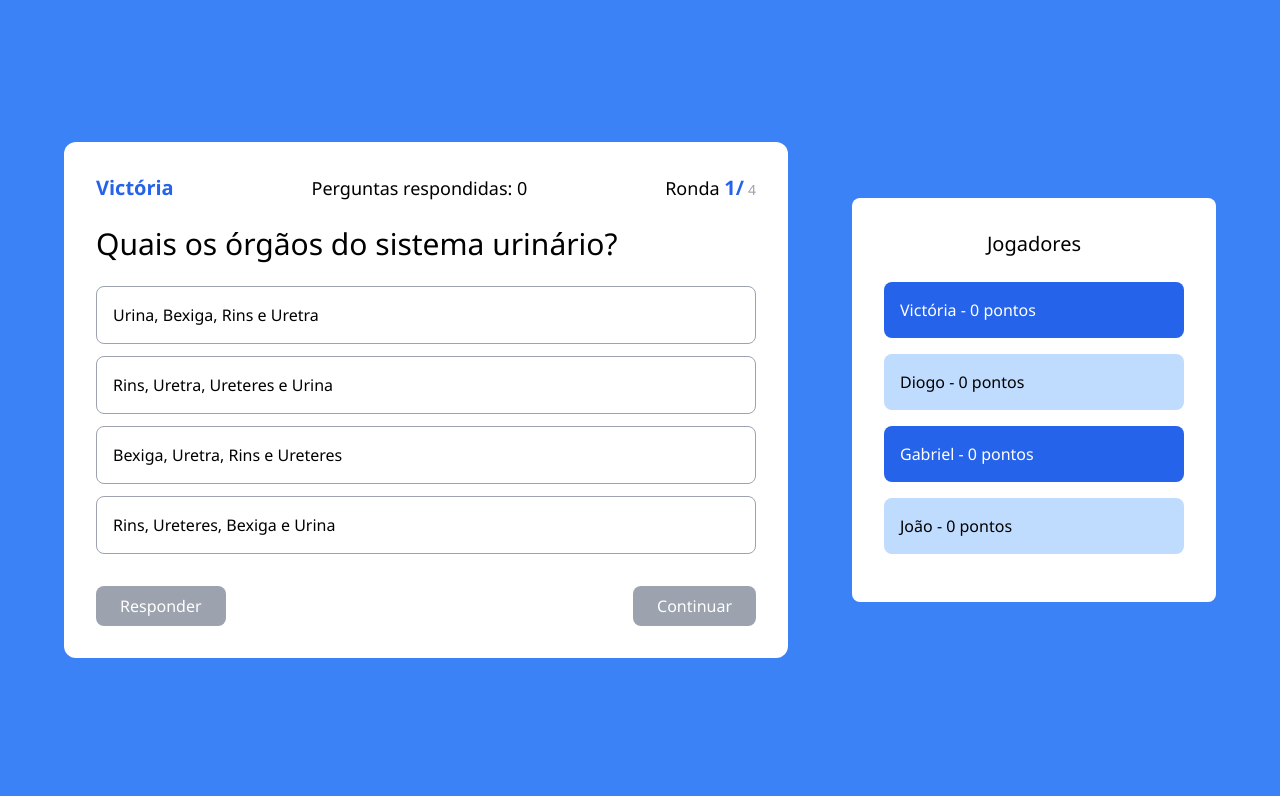
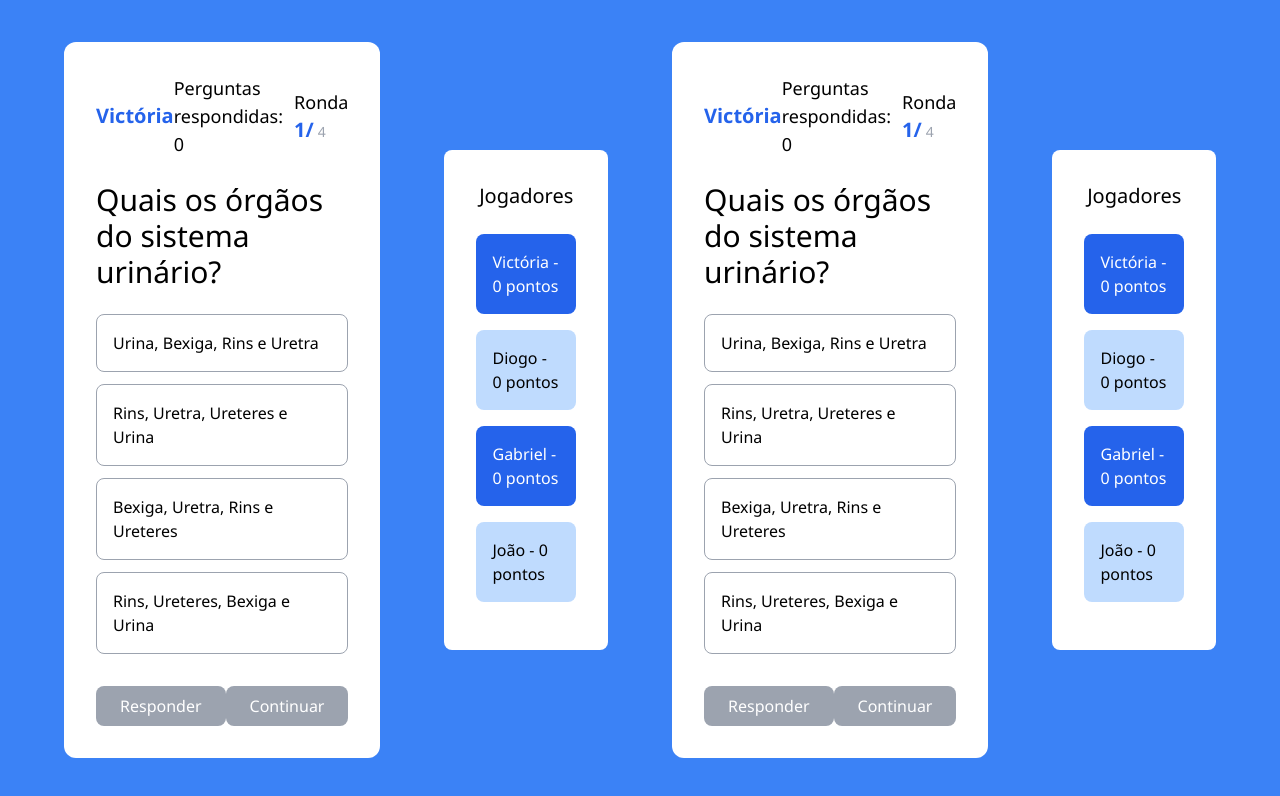
Before and after one commit to aqu4riu-S/quizz-app, a React (Create React App) app: page / in a window 1280 px wide. Shown: the top 796 px of the page. Built offline with nearby package versions, Linux system fonts and the light colour scheme.

Commit message:
minor fixes

```diff
--- a/src/App.js
+++ b/src/App.js
@@ -131,6 +131,53 @@ function App() {
           </div>
         </>
       )}
+      {isGameOn && (
+        <>
+          <div className="main w-2/3 p-8 bg-white text-black rounded-xl">
+            <div className="header flex justify-between items-center text-lg">
+              <p className="text-blue-600 font-bold text-xl">
+                {playersPoints.at(playerIndex).name}
+              </p>
+              <p>Perguntas respondidas: {questionsAnswered}</p>
+              <p>
+                Ronda{" "}
+                <span className="text-xl text-blue-600 font-bold pr-1">
+                  {round}/
+                </span>
+                <span className="text-sm text-gray-400">4</span>
+              </p>
+            </div>
+            <div className="question my-6 text-3xl">
+              <p>{quiz.questions[questionsAnswered].question}</p>
+            </div>
+            <AnswersList
+              questionObj={quiz.questions[questionsAnswered]}
+              onHandleClickAnswer={handleClickAnswer}
+              activeAnswer={activeAnswer}
+              hasAnswered={hasAnswered}
+            />
+            <div className="flex justify-between mt-8">
+              <Button
+                onClick={handleSubmitAnswer}
+                activeCond={activeAnswer != null && !hasAnswered}
+                btnStyle={"btn-primary"}
+              >
+                Responder
+              </Button>
+              <Button
+                onClick={handleNextQuestion}
+                activeCond={hasAnswered}
+                btnStyle={"btn-terciary"}
+              >
+                Continuar
+              </Button>
+            </div>
+          </div>
+          <div className="aside bg-white text-black w-1/3 p-8 rounded-lg">
+            <PersonsList personsLst={playersPoints} />
+          </div>
+        </>
+      )}
 
       {!isGameOn && (
         <div className="aside bg-white text-black grow p-6 rounded-lg w-1/3">
```
